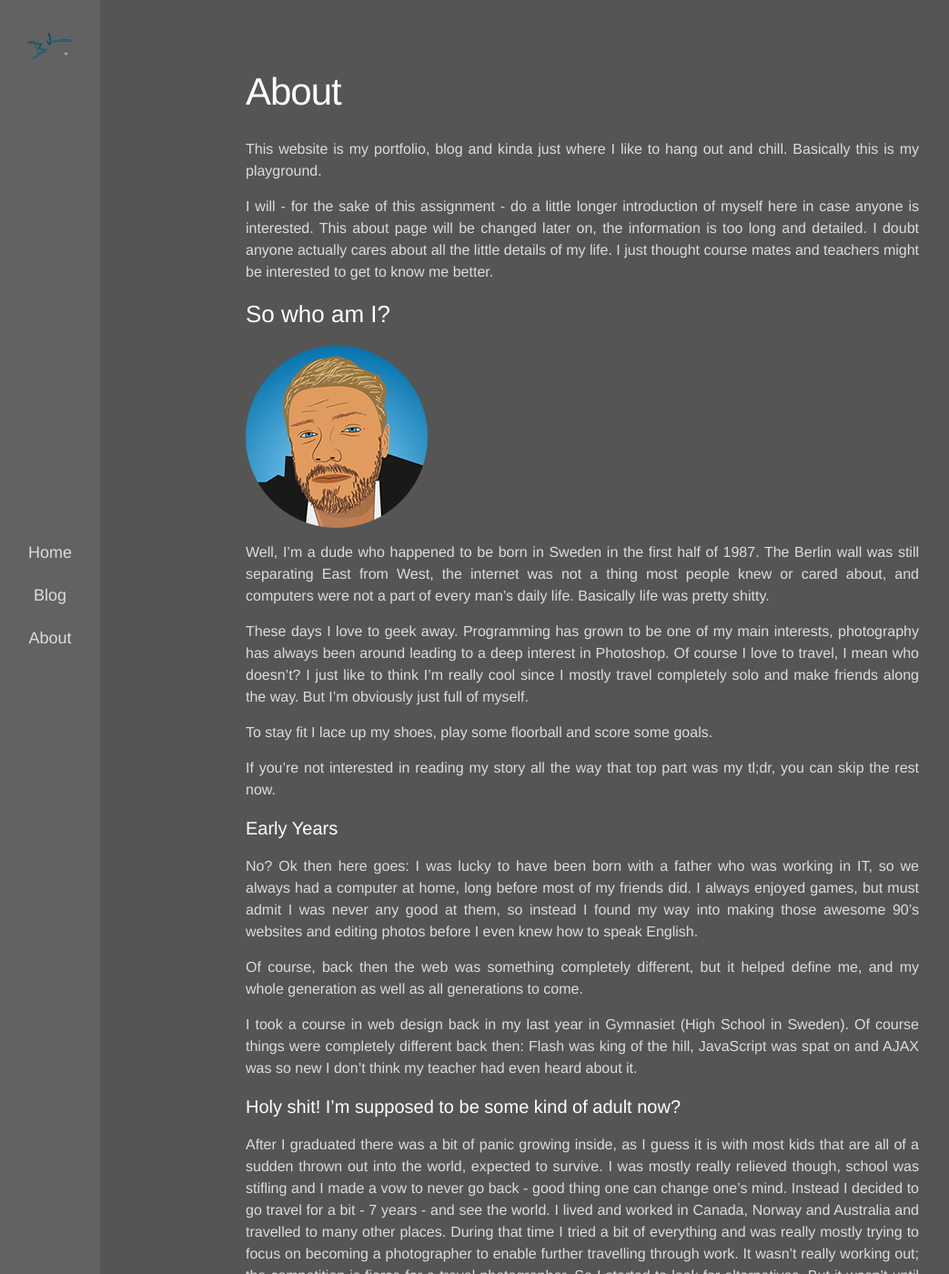
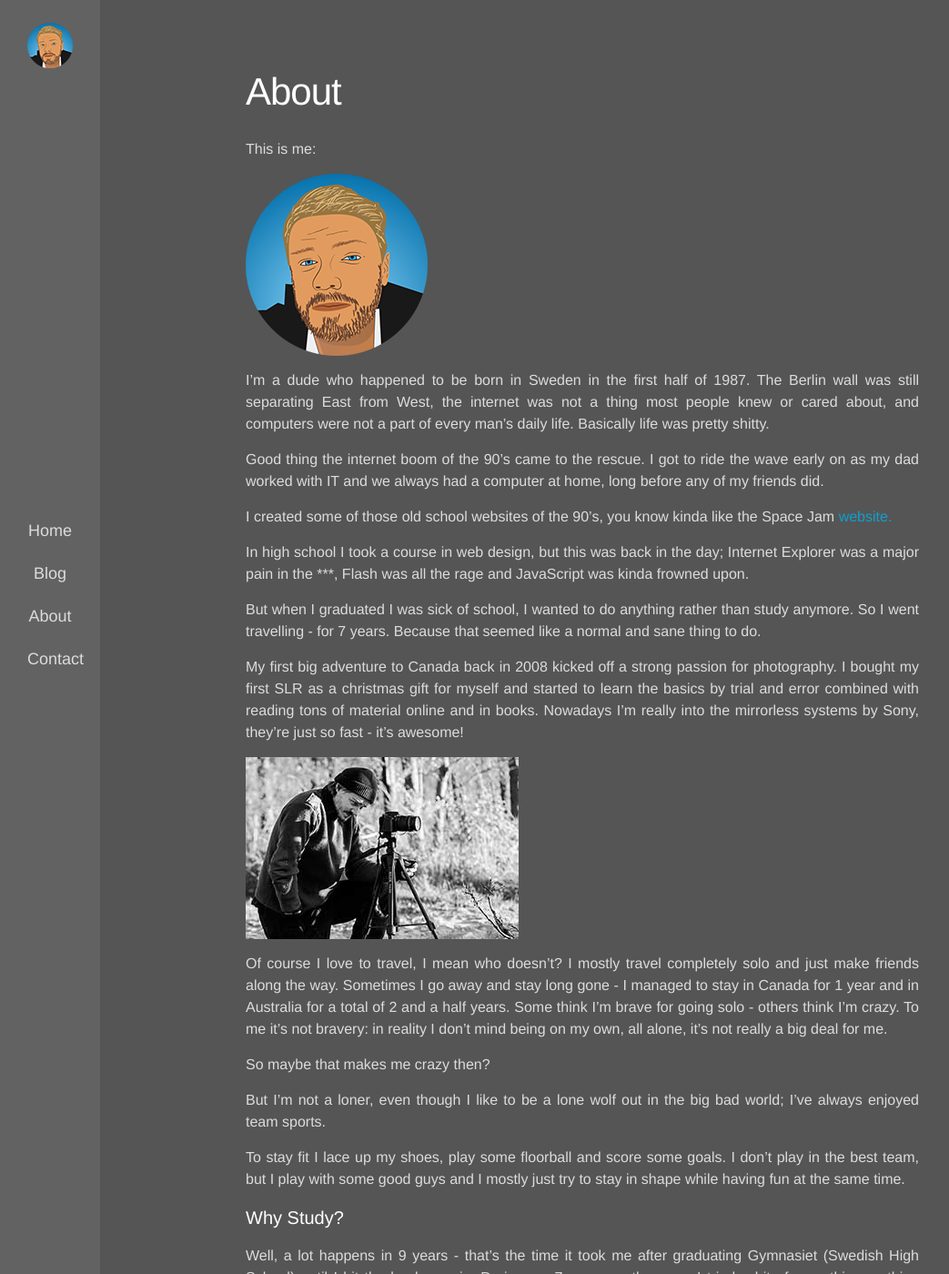
Before and after one commit to beppek/beppek.github.io, a Jekyll site: the page built from 02-about.md, in a window 1280 px wide and 1400 px high. Shown: the whole window at 91% size, without its empty margins (0-1043 px from the left). Built offline with Jekyll 4.4.1, drawn with Linux system fonts in a browser that asks for light colours; some of the changed text lies outside the part shown.

Commit message:
Changes About + adds Contact page

```diff
--- a/02-about.md
+++ b/02-about.md
@@ -3,93 +3,71 @@ layout: page
 title: About
 permalink: /about/
 ---
-This website is my portfolio, blog and kinda just where I like to hang out and chill.
-Basically this is my playground.
+This is me:
 
-I will - for the sake of this assignment - do a little longer introduction of myself here in case anyone is interested.
-This about page will be changed later on, the information is too long and detailed.
-I doubt anyone actually cares about all the little details of my life.
-I just thought course mates and teachers might be interested to get to know me better.
+![Beppe Karlsson](/img/beppe_s.png "This is me")
 
-###So who am I?
-
-![Beppe Karlsson](/img/beppe_s.png)
-
-Well, I'm a dude who happened to be born in Sweden in the first half of 1987.
+I'm a dude who happened to be born in Sweden in the first half of 1987.
 The Berlin wall was still separating East from West,
 the internet was not a thing most people knew or cared about,
 and computers were not a part of every man's daily life.
 Basically life was pretty shitty.
 
-These days I love to geek away. Programming has grown to be one of my main interests, photography has always been around leading to a deep interest in Photoshop.
+Good thing the internet boom of the 90's came to the rescue.
+I got to ride the wave early on as my dad worked with IT and we always had a computer at home,
+long before any of my friends did.
+
+I created some of those old school websites of the 90's, you know kinda like the Space Jam [website.](http://www.warnerbros.com/archive/spacejam/movie/jam.htm)
+
+In high school I took a course in web design, but this was back in the day; Internet Explorer was a major pain in the ***,
+Flash was all the rage and JavaScript was kinda frowned upon.
+
+But when I graduated I was sick of school, I wanted to do anything rather than study anymore.
+So I went travelling - for 7 years. Because that seemed like a normal and sane thing to do.
+
+My first big adventure to Canada back in 2008 kicked off a strong passion for photography.
+I bought my first SLR as a christmas gift for myself and started to learn the basics by trial and error combined with reading tons of material online and in books.
+Nowadays I'm really into the mirrorless systems by Sony, they're just so fast - it's awesome!
+
+![Beppe Karlsson](/img/photographer.jpg "I'm using a Canon 600D in this picture")
+
 Of course I love to travel, I mean who doesn't?
-I just like to think I'm really cool since I mostly travel completely solo and make friends along the way.
-But I'm obviously just full of myself.
+I mostly travel completely solo and just make friends along the way.
+Sometimes I go away and stay long gone -
+I managed to stay in Canada for 1 year and in Australia for a total of 2 and a half years.
+Some think I'm brave for going solo - others think I'm crazy.
+To me it's not bravery: in reality I don't mind being on my own, all alone,
+it's not really a big deal for me.
+
+So maybe that makes me crazy then?
+
+But I'm not a loner, even though I like to be a lone wolf out in the big bad world; I've always enjoyed team sports.
 
 To stay fit I lace up my shoes, play some floorball and score some goals.
+I don't play in the best team,
+but I play with some good guys and I mostly just try to stay in shape while having fun at the same time.
 
-If you're not interested in reading my story all the way that top part was my tl;dr, you can skip the rest now.
+####Why Study?
 
-####Early Years
+Well, a lot happens in 9 years - that's the time it took me after graduating Gymnasiet (Swedish High School) until I hit the books again.
+During my 7 years on the roam I tried a bit of everything,
+nothing really struck a chord within me though and by spring of 2014 I was sick of tending bar.
+So I started to look for new alternatives.
+I knew I didn't want to be tied down to one place for the rest of my life to make a career.
+The good news, I found out, is that everything has changed.
+The internet provides you with insane opportunities that our parents couldn't even dream about.
 
-No? Ok then here goes: I was lucky to have been born with a father who was working in IT, so we always had a computer at home,
-long before most of my friends did.
-I always enjoyed games, but must admit I was never any good at them,
-so instead I found my way into making those awesome 90's websites and editing photos before I even knew how to speak English.
+You can now live in Buenos Aires for example and be employed in Stockholm, or Berlin, or Sydney - it doesn't matter.
+But of course this is only one of the major turn ons that I found.
+I soon found out that I actually enjoy this kind of work.
 
-Of course, back then the web was something completely different, but it helped define me, and my whole generation as well as all generations to come.
-
-I took a course in web design back in my last year in Gymnasiet (High School in Sweden).
-Of course things were completely different back then: Flash was king of the hill, JavaScript was spat on and AJAX was so new I don't think my teacher had even heard about it.
-
-####Holy shit! I'm supposed to be some kind of adult now?
-
-After I graduated there was a bit of panic growing inside, as I guess it is with most kids that are all of a sudden thrown out into the world, expected to survive.
-I was mostly really relieved though, school was stifling and I made a vow to never go back - good thing one can change one's mind.
-Instead I decided to go travel for a bit - 7 years - and see the world.
-I lived and worked in Canada, Norway and Australia and travelled to many other places.
-During that time I tried a bit of everything and was really mostly trying to focus on becoming a photographer to enable further travelling through work.
-It wasn't really working out; the competition is fierce for a travel photographer. So I started to look for alternatives.
-But it wasn't until one day in spring 2014 that I - sick and tired of tending bar - came up with the idea that I could become a programmer.
-There was only one problem: I'd never programmed anything before.
-All I'd done in the past was to write some HTML code with inline CSS.
-
-This was going to be hard.
-
-####New Life
-
-Naturally I decided to dip my toes before I jumped in.
-First I refreshed my HTML and CSS knowledge at codecademy, but when it came time for JavaScript I was lost.
-I really didn't understand when and why I needed to use *semicolons, var, parenthesis* and all the other little concepts that are completely alien to anyone who has never actually inspected a single line of code before.
-
-But I'm not one to let what I don't know stop me.
-
-So I applied and jumped head first into a part time course in web development, still working full time.
-That was about to change.
-
-I applied for more courses the following semester and ended up studying full time, remotely at 2 Swedish Universities - but there's a twist: I was studying from Melbourne, Australia.
-I gambled some more and quit my job, not that I've ever found those hard to come by.
-Mostly the question would be whether I had the discipline to pull off remote studies.
-Hint: it worked out fine.
-
-The only problem was that I was only studying a whole bunch of free standing courses,
-if I was to keep this up I'd die of a heart attack before I'd even finish studying.
-When you're running 3-4 courses simultaneously it's really common for them to have assignments due on the same date.
-Of course it means you can't give everything your fullest attention.
-
-So you can imagine how happy I was to get into my first selection: Web Programmer at Linneaus University - the closest university to my very home town.
-It's a 2 year program with raving reviews. The courses in the program really appealed to me which is why I set my sights on it from the start.
-
-####The Present
-
-A few courses into the program and I'm just getting more and more satisfied with my choice.
-This is a good program, the tempo is high, and most importantly: we're learning really useful stuff.
-
-I'm also in a bit of a situation: I made the mistake of falling in love with a fair maiden while fighting spiders and sharks during my 2 year voyage to the land down under.
-Now we're stuck on opposite sides of the planet, awaiting her visa to come live and work in Sweden to be approved.
+So I got on Codecademy and learnt the shit out of HTML and CSS,
+next I started some courses and before I knew it I was applying for a 2 year programme at Linnaeus University and that is where I am today.
 
 ####The Future
 
-I will be the next Elon Musk.
+![Beppe Karlsson](/img/space.png "my place in space")
+
+I will be the next Elon Musk - obviously I'm a big fan of Google's "moon shot" theory.
 
 *Thanks for reading. Bye.*
```
Also changed, not shown: 04-contact.md (added, +6 -0 lines), index.html (+13 -1 lines), img/berserk.jpg (added), img/berserk_s.jpg (added), img/forestRoad.jpg (added), img/logo.png, img/photographer.jpg (added).
